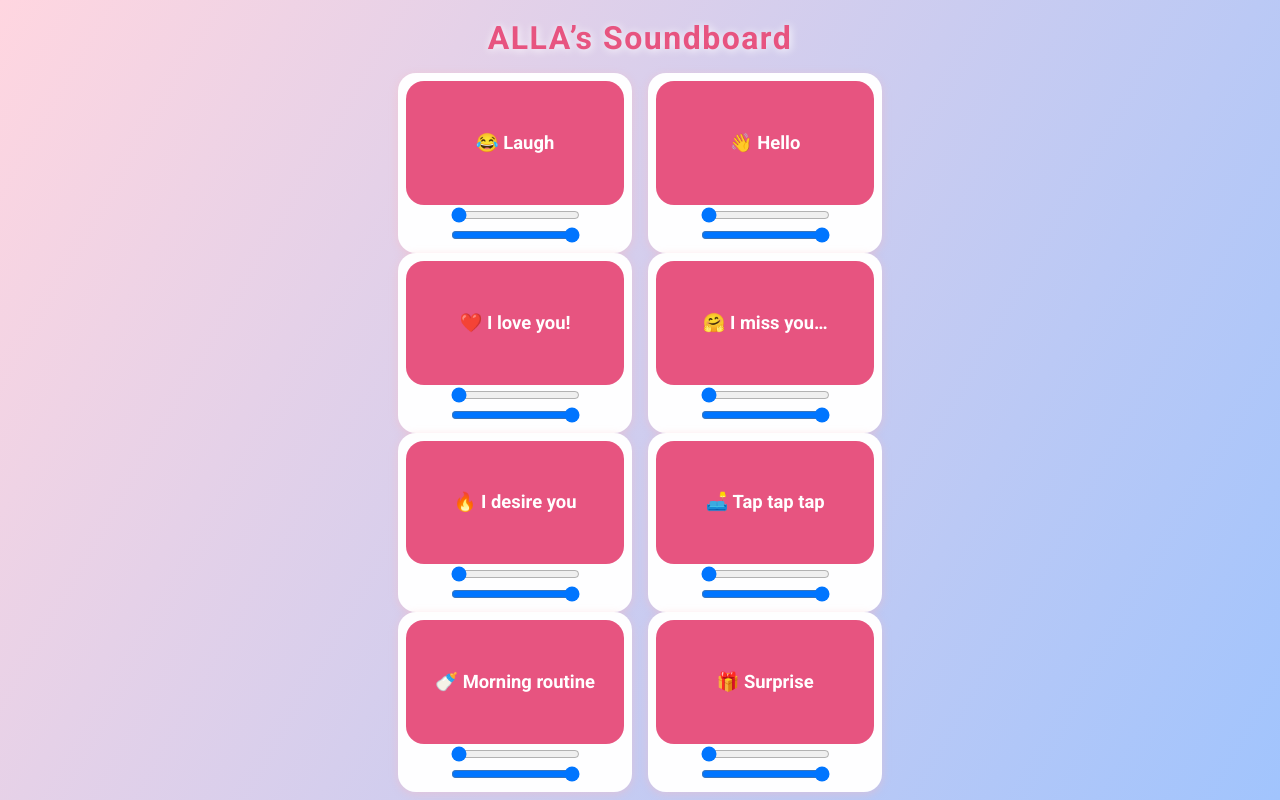
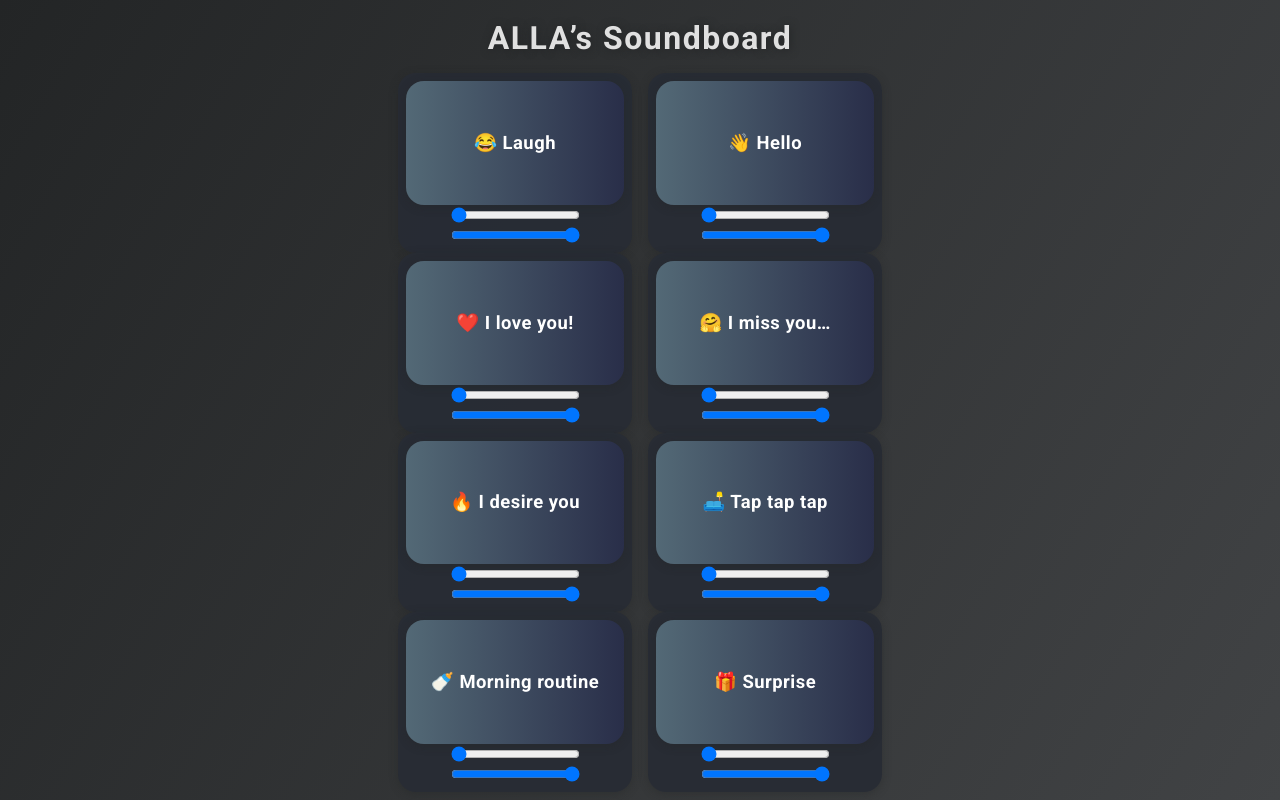
Before and after one commit to fingettos/alla-soundboard, a plain HTML site: page index.html in a window 1280 px wide. Drawn offline with Linux system fonts and the light colour scheme.

Commit message:
Update style.css

```diff
--- a/style.css
+++ b/style.css
@@ -4,7 +4,7 @@ html, body {
   height: 100%;
   margin: 0;
   padding: 0;
-  background: linear-gradient(120deg, #ffd6e0 0%, #a1c4fd 100%);
+  background: linear-gradient(120deg, #232526 0%, #414345 100%);
   font-family: 'Roboto', Arial, sans-serif;
 }
 
@@ -16,15 +16,16 @@ body {
 
 h1 {
   text-align: center;
-  color: #e75480;
+  color: #e0e0e0;
   margin: 1.2rem 0 0.5rem 0;
   font-size: 2rem;
   letter-spacing: 1.5px;
-  text-shadow: 1px 1px 8px #fff;
+  text-shadow: 1px 1px 8px #232526;
   font-family: 'Roboto', Arial, sans-serif;
 }
 
 .soundboard {
+  flex: 1;
   display: grid;
   grid-template-columns: repeat(2, 1fr);
   grid-template-rows: repeat(4, 1fr);
@@ -40,9 +41,9 @@ h1 {
 }
 
 .sound {
-  background: rgba(255,255,255,0.98);
+  background: rgba(40,44,52,0.97);
   border-radius: 18px;
-  box-shadow: 0 2px 8px #ffb6b966;
+  box-shadow: 0 2px 8px #23252666;
   display: flex;
   flex-direction: column;
   align-items: center;
@@ -54,7 +55,7 @@ h1 {
 }
 
 button.play {
-  background: #e75480;
+  background: linear-gradient(90deg, #536976 0%, #292e49 100%);
   color: #fff;
   border: none;
   border-radius: 18px;
@@ -66,4 +67,22 @@ button.play {
   height: 100%;
   min-height: 60px;
   min-width: 0;
-  box-shadow:
+  box-shadow: 0 2px 8px #23252666;
+  transition: background 0.2s, transform 0.15s;
+  outline: none;
+  touch-action: manipulation;
+  letter-spacing: 0.5px;
+  display: flex;
+  align-items: center;
+  justify-content: center;
+  text-align: center;
+}
+
+button.play:active {
+  background: #232526;
+  color: #b0bec5;
+  transform: scale(0.97);
+}
+
+input[type="range"].progress,
+input[type="
```
